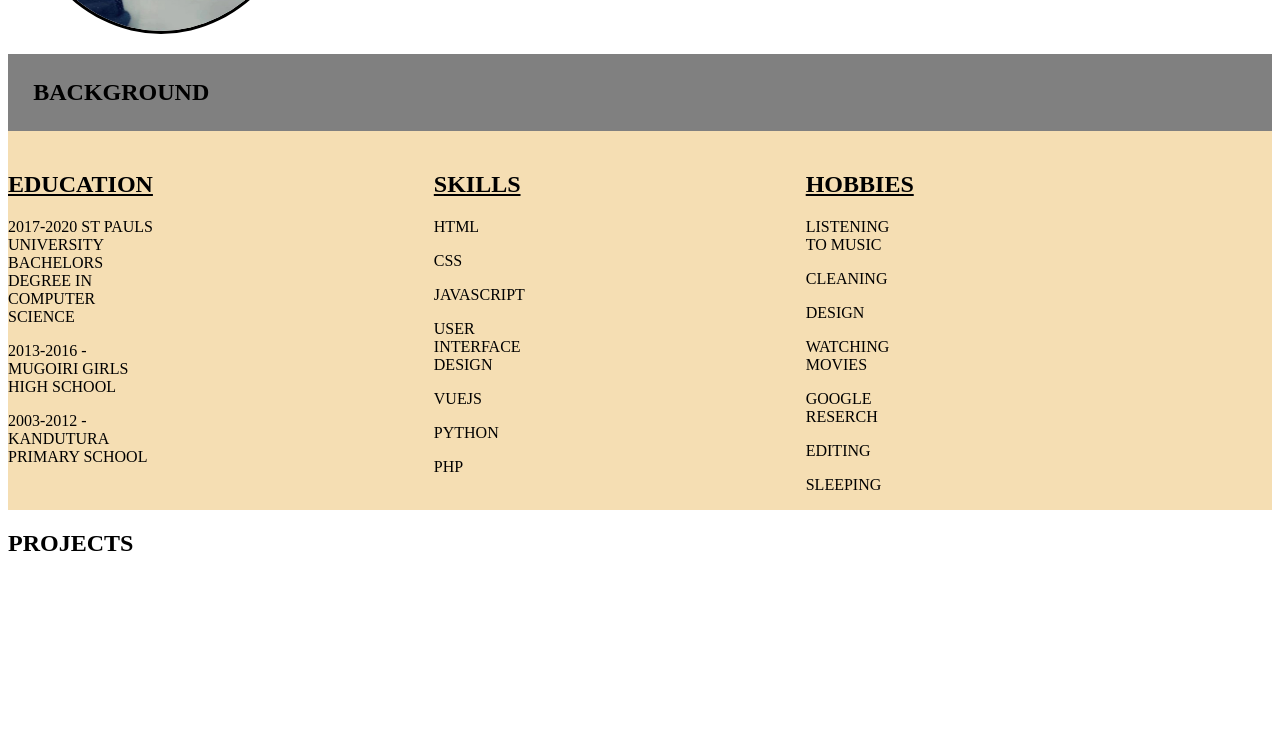
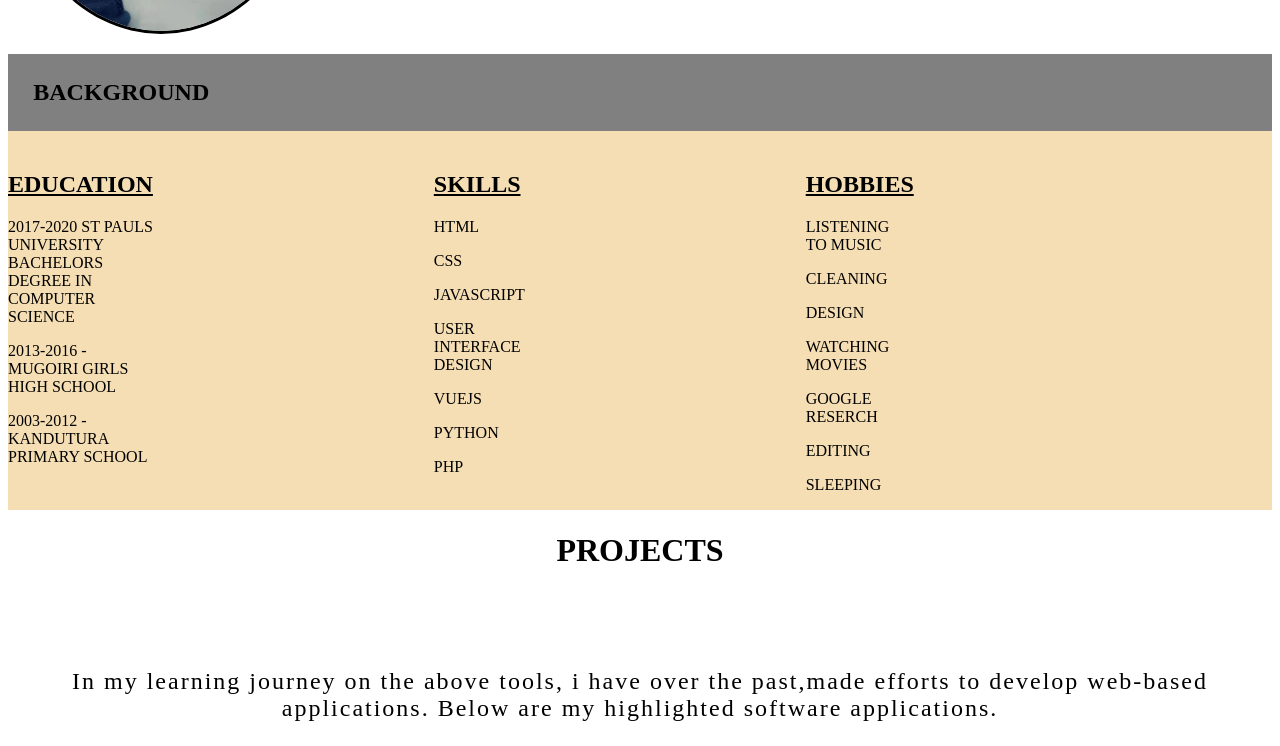
Before and after one commit to Serahwakaba/Myportfolio, a plain HTML site: page index.html in a window 1280 px wide. Shown: the part 1160-1906 px from the top of the page. Before the commit the page ends 1737 px from the top, so only its background shows below. Drawn offline with Linux system fonts and the light colour scheme.

Commit message:
projectabout commit

```diff
--- a/index.html
+++ b/index.html
@@ -83,8 +83,17 @@
 
                 </div>
                     </div>
-                <h2>PROJECTS</h2>
 
+                 <div  class="projects"id="projects">
+                        <h1 style="text-align:center;"><b>PROJECTS</b></h1>
+                        <br><br><br>
+                        <p id="text" style="font-size: 150%;opacity: 200%;
+                        letter-spacing: 2px; color: #000000;
+                       text-align:center;justify-content:center; ">In my learning journey on the above
+                          tools, i have over the past,made efforts to
+                          develop web-based applications. Below are my highlighted
+                          software applications.</p>
+                </div>
 
 
   </body>
```
